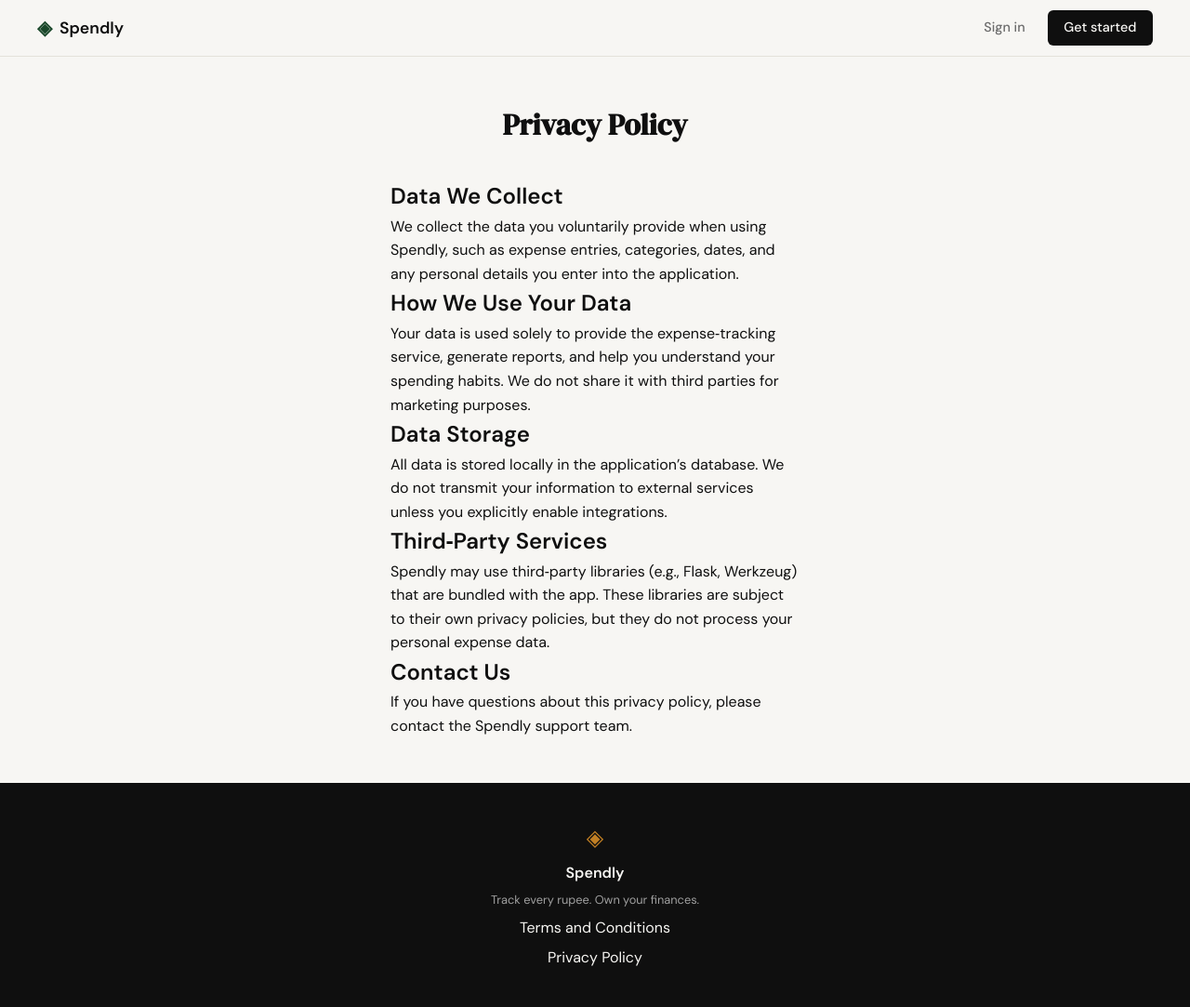
After one commit to mdakram2001/Spendly-An-Expense-Tracking-App, a Flask app: page /privacy in a window 1280 px wide. The commit adds this page. Shown: the whole page at 93% size. Run offline with Flask 3, Linux system fonts and the light colour scheme.

Commit message:
landing: add privacy policy page and route

```diff
--- a/app.py
+++ b/app.py
@@ -55,5 +55,9 @@ def delete_expense(id):
 def terms():
     return render_template("terms.html")
 
+@app.route("/privacy")
+def privacy():
+    return render_template("privacy.html")
+
 if __name__ == "__main__":
     app.run(debug=True, port=5001)
--- a/templates/base.html
+++ b/templates/base.html
@@ -35,7 +35,7 @@
             <span class="footer-name">Spendly</span>
             <p class="footer-copy">Track every rupee. Own your finances.</p>
         <a href="/terms">Terms and Conditions</a>
-        <a href="#">Privacy Policy</a>
+        <a href="/privacy">Privacy Policy</a>
         </div>
     </footer>
 
--- /dev/null
+++ b/templates/privacy.html
@@ -0,0 +1,28 @@
+{% extends "base.html" %}
+
+{% block title %}Privacy Policy{% endblock %}
+
+{% block content %}
+<section class="auth-section">
+  <div class="auth-container">
+    <div class="auth-header">
+      <h1 class="auth-title">Privacy Policy</h1>
+    </div>
+
+    <h2>Data We Collect</h2>
+    <p>We collect the data you voluntarily provide when using Spendly, such as expense entries, categories, dates, and any personal details you enter into the application.</p>
+
+    <h2>How We Use Your Data</h2>
+    <p>Your data is used solely to provide the expense‑tracking service, generate reports, and help you understand your spending habits. We do not share it with third parties for marketing purposes.</p>
+
+    <h2>Data Storage</h2>
+    <p>All data is stored locally in the application’s database. We do not transmit your information to external services unless you explicitly enable integrations.</p>
+
+    <h2>Third‑Party Services</h2>
+    <p>Spendly may use third‑party libraries (e.g., Flask, Werkzeug) that are bundled with the app. These libraries are subject to their own privacy policies, but they do not process your personal expense data.</p>
+
+    <h2>Contact Us</h2>
+    <p>If you have questions about this privacy policy, please contact the Spendly support team.</p>
+  </div>
+</section>
+{% endblock %}
```
